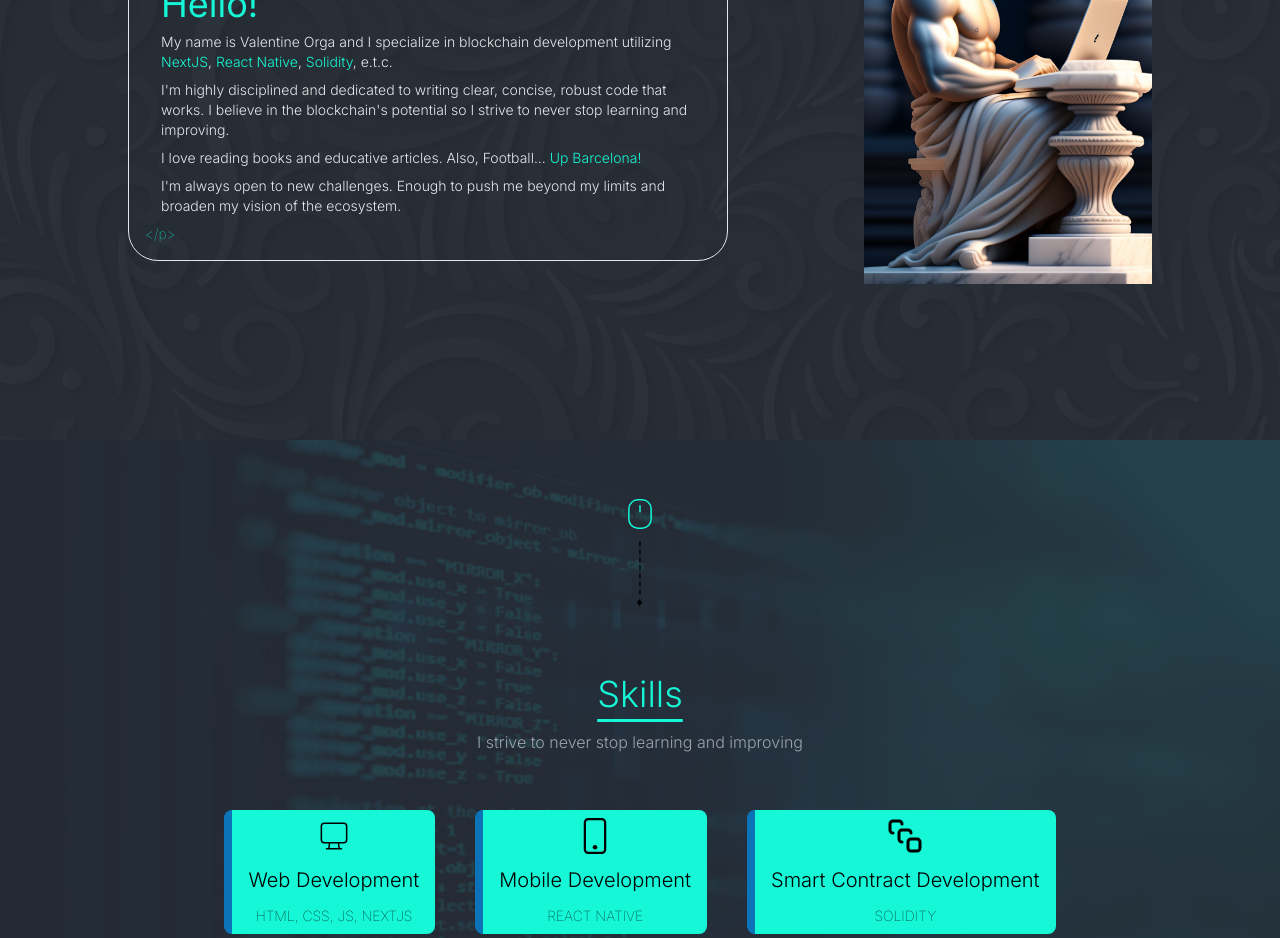
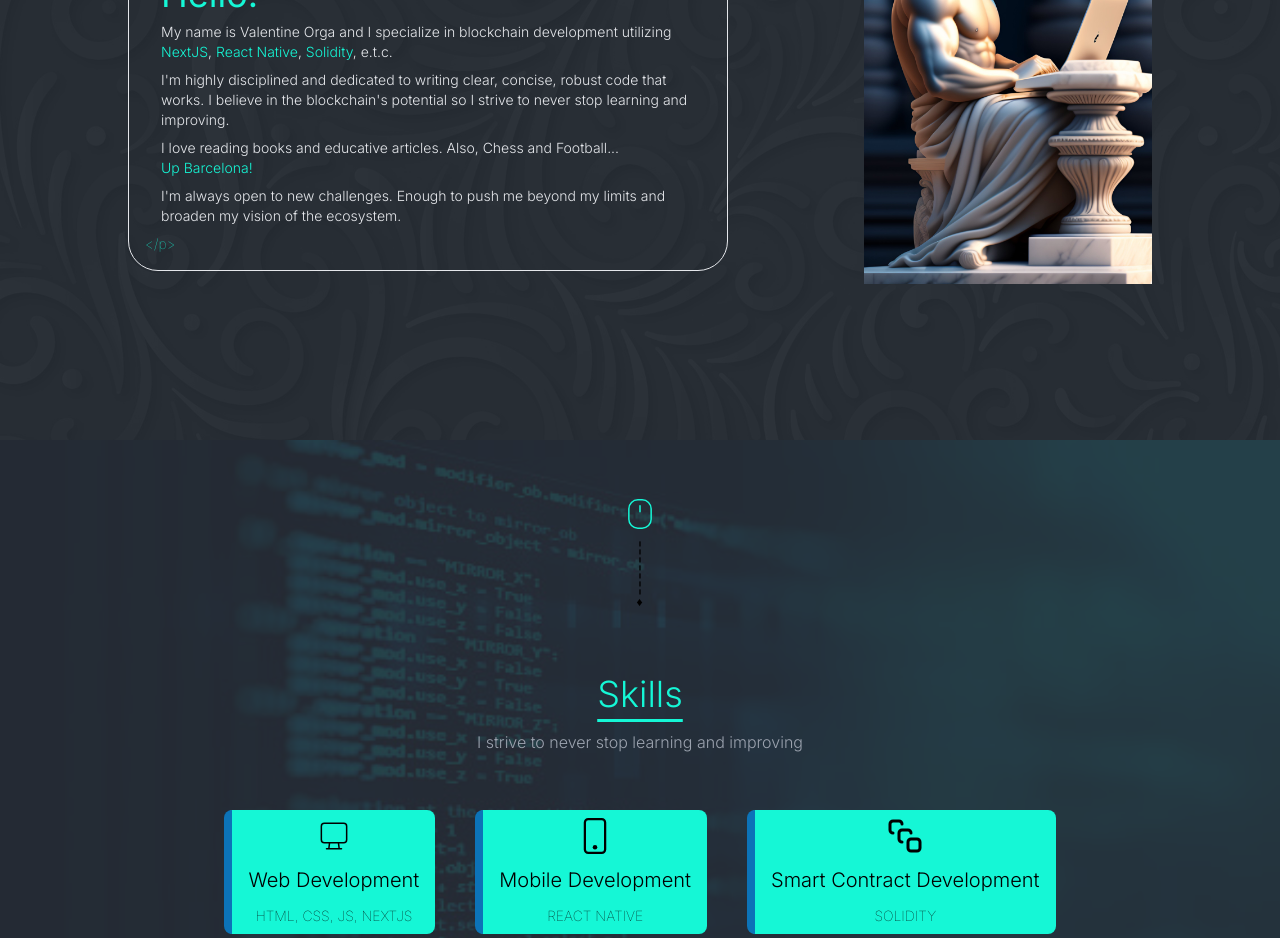
Before and after one commit to ValentineCodes/valentineorga, a Next.js app: page / in a window 1280 px wide. Shown: the part 1160-2098 px from the top of the page. Built offline with nearby package versions, Linux system fonts and the light colour scheme.

Commit message:
I love Chess too

```diff
--- a/components/About.tsx
+++ b/components/About.tsx
@@ -43,7 +43,7 @@ export default function About({ }: Props) {
                     <p className='ml-4 text-2xl lg:text-4xl text-[#15f7d6]'>Hello!</p>
                     <p className='text-sm lg:text-md font-light text-gray-200 ml-4'>My name is Valentine Orga and I specialize in blockchain development utilizing <span className='text-[#15f7d6]'>NextJS</span>, <span className='text-[#15f7d6]'>React Native</span>, <span className='text-[#15f7d6]'>Solidity</span>, e.t.c.</p>
                     <p className='text-sm lg:text-md font-light text-gray-200 ml-4'>I'm highly disciplined and dedicated to writing clear, concise, robust code that works. I believe in the blockchain's potential so I strive to never stop learning and improving.</p>
-                    <p className='text-sm lg:text-md font-light text-gray-200 ml-4'>I love reading books and educative articles. Also, Football... <span className='text-[#15f7d6]'>Up&nbsp;Barcelona!</span></p>
+                    <p className='text-sm lg:text-md font-light text-gray-200 ml-4'>I love reading books and educative articles. Also, Chess and Football... <span className='text-[#15f7d6]'>Up&nbsp;Barcelona!</span></p>
                     <p className='text-sm lg:text-md font-light text-gray-200 ml-4'>I'm always open to new challenges. Enough to push me beyond my limits and broaden my vision of the ecosystem.</p>
                     <p className='text-[#15f7d6] font-thin text-sm'>{'</p>'}</p>
                 </motion.div>
```
